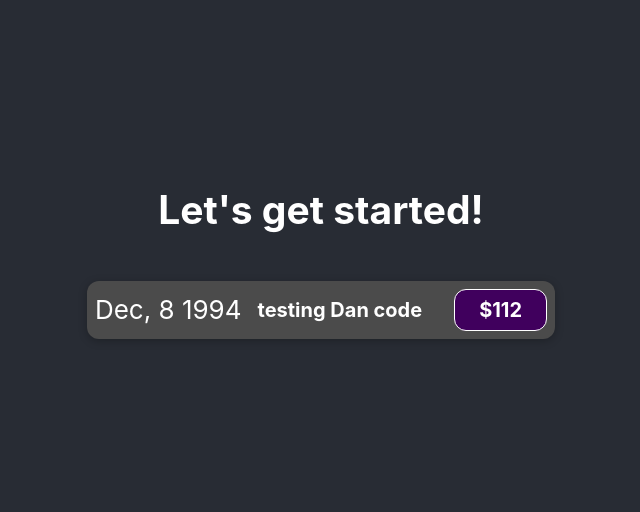
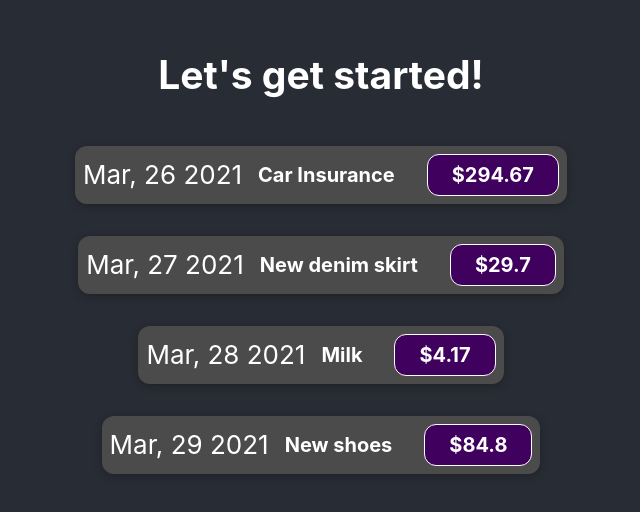
Before and after one commit to magedeungaro/magenific-react-app, a React (Create React App) app: page / in a window 1280 px wide. Shown: the part 146-658 px from the top of the page, without its empty margins (319-959 px from the left). Built offline with nearby package versions, Linux system fonts and the light colour scheme.

Commit message:
created ExpenseItems to return a list of ExpenseItem components

```diff
--- a/src/App.js
+++ b/src/App.js
@@ -1,20 +1,13 @@
 import './App.css';
-import ExpenseItem from './components/ExpenseItem';
+import ExpenseItems from './components/ExpenseItems';
 
 function App() {
-
-  const expenses = [
-    { id: 'e1', title: 'Car Insurance', amount: 294.67, date: new Date(2021, 2, 26) },
-    { id: 'e2', title: 'New denim skirt', amount: 29.70, date: new Date(2021, 2, 27) },
-    { id: 'e3', title: 'Milk', amount: 4.17, date: new Date(2021, 2, 28) },
-    { id: 'e4', title: 'New shoes', amount: 84.80, date: new Date(2021, 2, 29) }
-  ]
 
   return (
     <div className="App">
       <header className="App-header">
         <h2>Let's get started!</h2>
-        <ExpenseItem title='testing Dan code' amount='112' date='12/08/1994'/>
+        <ExpenseItems/>
       </header>
     </div>
   );
--- /dev/null
+++ b/src/components/ExpenseItems.js
@@ -0,0 +1,19 @@
+import ExpenseItem from './ExpenseItem';
+
+function ExpenseItems(props) {
+
+  const expenses = [
+    { id: 'e1', title: 'Car Insurance', amount: 294.67, date: new Date(2021, 2, 26) },
+    { id: 'e2', title: 'New denim skirt', amount: 29.70, date: new Date(2021, 2, 27) },
+    { id: 'e3', title: 'Milk', amount: 4.17, date: new Date(2021, 2, 28) },
+    { id: 'e4', title: 'New shoes', amount: 84.80, date: new Date(2021, 2, 29) }
+  ]
+
+  return (
+    expenses.map(item => (
+      <ExpenseItem key={ item.id } title={ item.title } amount={ item.amount } date={ item.date }/>
+    ))
+  )
+}
+
+export default ExpenseItems
```
